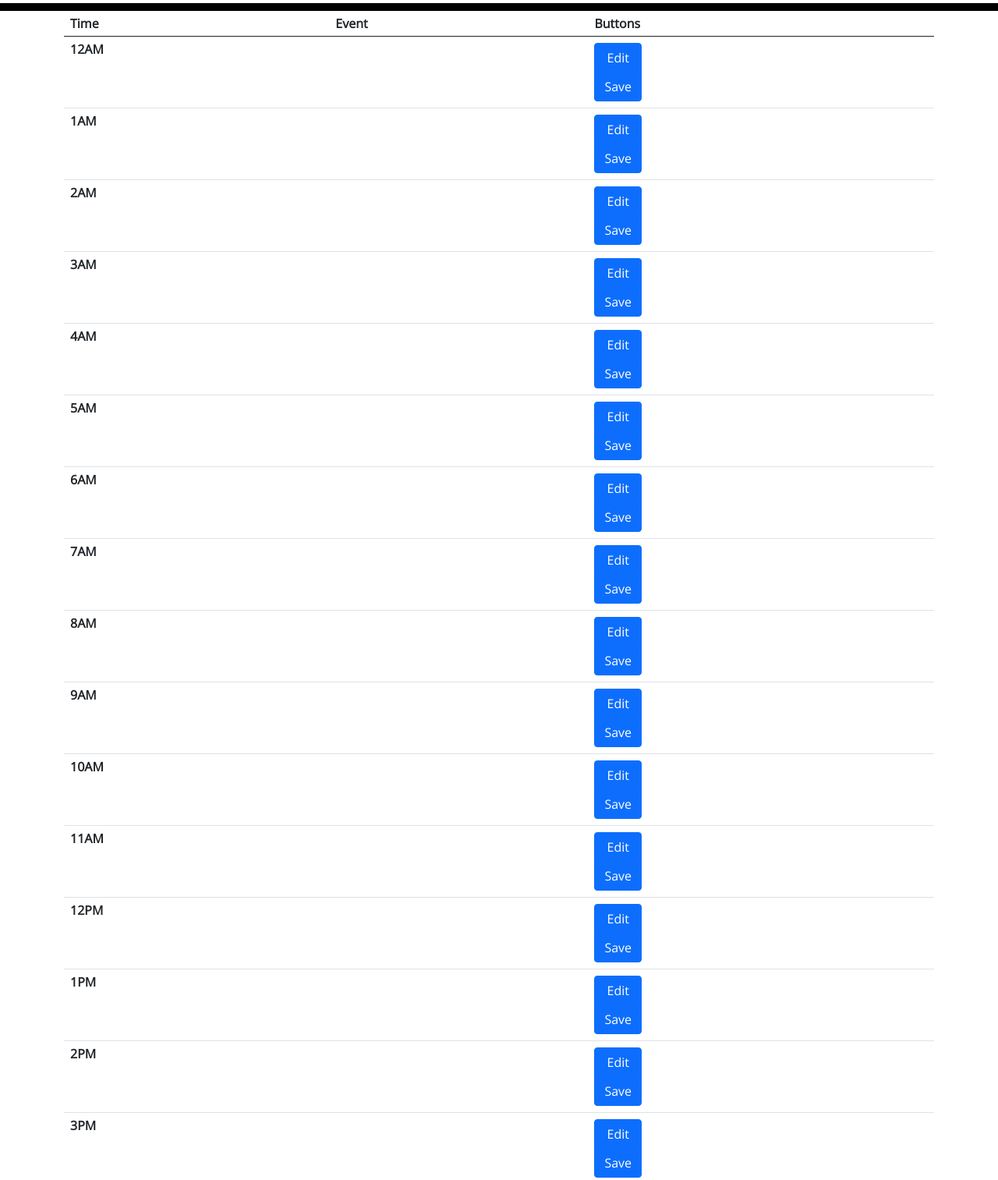
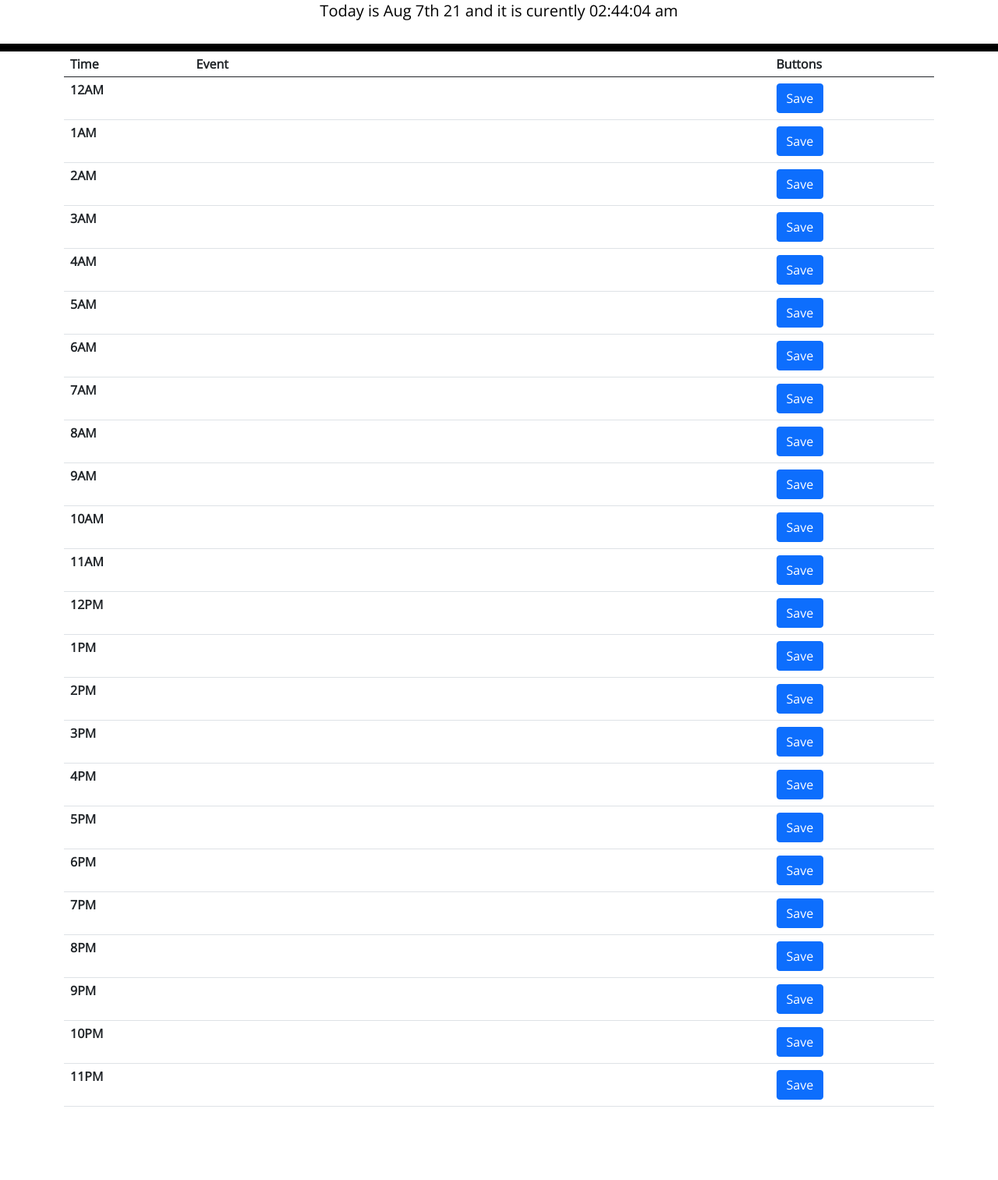
Before and after one commit to HavoxPrime/dayPlannerHW, a plain HTML site: page index.html in a window 1280 px wide. Shown: the part 117-1630 px from the top of the page at 78% size. After the commit the page ends 1552 px from the top, so only its background shows below. Drawn offline with nearby package versions, Linux system fonts and the light colour scheme.

Commit message:
fixing repo

```diff
--- a/Develop/index.html
+++ b/index.html
@@ -29,6 +29,7 @@
       <h1 class="display-3">Work Day Scheduler</h1>
       <p class="lead">A simple calendar app for scheduling your work day</p>
       <p id="currentDay" class="lead"></p>
+      <br />
     </header>
     <section class="container">
       <!-- Timeblocks go here -->
@@ -41,432 +42,360 @@
           </tr>
         </thead>
         <tbody>
-          <tr>
-            <th scope="row" class="12AM">12AM</th>
-            <td class=""></td>
+          <tr class="12AM">
+            <th scope="row">12AM</th>
+            <td class="col-8"></td>
             <td>
               <div
                 class="btn-group-vertical"
                 role="group"
                 aria-label="Basic example"
               >
-                <button type="button" class="btn btn-primary editEvent">
-                  Edit
-                </button>
                 <button type="button" class="btn btn-primary saveEvent">
                   Save
                 </button>
               </div>
             </td>
           </tr>
-          <tr>
-            <th scope="row" class="1AM">1AM</th>
-            <td class=""></td>
+          <tr class="1AM">
+            <th scope="row">1AM</th>
+            <td class="col-8"></td>
             <td>
               <div
                 class="btn-group-vertical"
                 role="group"
                 aria-label="Basic example"
               >
-                <button type="button" class="btn btn-primary editEvent">
-                  Edit
-                </button>
                 <button type="button" class="btn btn-primary saveEvent">
                   Save
                 </button>
               </div>
             </td>
           </tr>
-          <tr>
-            <th scope="row" class="2AM">2AM</th>
-            <td class=""></td>
+          <tr class="2AM">
+            <th scope="row">2AM</th>
+            <td class="col-8"></td>
             <td>
               <div
                 class="btn-group-vertical"
                 role="group"
                 aria-label="Basic example"
               >
-                <button type="button" class="btn btn-primary editEvent">
-                  Edit
-                </button>
                 <button type="button" class="btn btn-primary saveEvent">
                   Save
                 </button>
               </div>
             </td>
           </tr>
-          <tr>
-            <th scope="row" class="3AM">3AM</th>
-            <td class=""></td>
+          <tr class="3AM">
+            <th scope="row">3AM</th>
+            <td class="col-8"></td>
             <td>
               <div
                 class="btn-group-vertical"
                 role="group"
                 aria-label="Basic example"
               >
-                <button type="button" class="btn btn-primary editEvent">
-                  Edit
-                </button>
                 <button type="button" class="btn btn-primary saveEvent">
                   Save
                 </button>
               </div>
             </td>
           </tr>
-          <tr>
-            <th scope="row" class="4AM">4AM</th>
-            <td class=""></td>
+          <tr class="4AM">
+            <th scope="row">4AM</th>
+            <td class="col-8"></td>
             <td>
               <div
                 class="btn-group-vertical"
                 role="group"
                 aria-label="Basic example"
               >
-                <button type="button" class="btn btn-primary editEvent">
-                  Edit
-                </button>
                 <button type="button" class="btn btn-primary saveEvent">
                   Save
                 </button>
               </div>
             </td>
           </tr>
-          <tr>
-            <th scope="row" class="5AM">5AM</th>
-            <td class=""></td>
+          <tr class="5AM">
+            <th scope="row">5AM</th>
+            <td class="col-8"></td>
             <td>
               <div
                 class="btn-group-vertical"
                 role="group"
                 aria-label="Basic example"
               >
-                <button type="button" class="btn btn-primary editEvent">
-                  Edit
-                </button>
                 <button type="button" class="btn btn-primary saveEvent">
                   Save
                 </button>
               </div>
             </td>
           </tr>
-          <tr>
-            <th scope="row" class="6AM">6AM</th>
-            <td class=""></td>
+          <tr class="6AM">
+            <th scope="row">6AM</th>
+            <td class="col-8"></td>
             <td>
               <div
                 class="btn-group-vertical"
                 role="group"
                 aria-label="Basic example"
               >
-                <button type="button" class="btn btn-primary editEvent">
-                  Edit
-                </button>
                 <button type="button" class="btn btn-primary saveEvent">
                   Save
                 </button>
               </div>
             </td>
           </tr>
-          <tr>
-            <th scope="row" class="7AM">7AM</th>
-            <td class=""></td>
+          <tr class="7AM">
+            <th scope="row">7AM</th>
+            <td class="col-8"></td>
             <td>
               <div
                 class="btn-group-vertical"
                 role="group"
                 aria-label="Basic example"
               >
-                <button type="button" class="btn btn-primary editEvent">
-                  Edit
-                </button>
                 <button type="button" class="btn btn-primary saveEvent">
                   Save
                 </button>
               </div>
             </td>
           </tr>
-          <tr>
-            <th scope="row" class="8AM">8AM</th>
-            <td class=""></td>
+          <tr class="8AM">
+            <th scope="row">8AM</th>
+            <td class="col-8"></td>
             <td>
               <div
                 class="btn-group-vertical"
                 role="group"
                 aria-label="Basic example"
               >
-                <button type="button" class="btn btn-primary editEvent">
-                  Edit
-                </button>
                 <button type="button" class="btn btn-primary saveEvent">
                   Save
                 </button>
               </div>
             </td>
           </tr>
-          <tr>
-            <th scope="row" class="9AM">9AM</th>
-            <td class=""></td>
+          <tr class="9AM">
+            <th scope="row">9AM</th>
+            <td class="col-8"></td>
             <td>
               <div
                 class="btn-group-vertical"
                 role="group"
                 aria-label="Basic example"
               >
-                <button type="button" class="btn btn-primary editEvent">
-                  Edit
-                </button>
                 <button type="button" class="btn btn-primary saveEvent">
                   Save
                 </button>
               </div>
             </td>
           </tr>
-          <tr>
-            <th scope="row" class="10AM">10AM</th>
-            <td class=""></td>
+          <tr class="10AM">
+            <th scope="row">10AM</th>
+            <td class="col-8"></td>
             <td>
               <div
                 class="btn-group-vertical"
                 role="group"
                 aria-label="Basic example"
               >
-                <button type="button" class="btn btn-primary editEvent">
-                  Edit
-                </button>
                 <button type="button" class="btn btn-primary saveEvent">
                   Save
                 </button>
               </div>
             </td>
           </tr>
-          <tr>
-            <th scope="row" class="11AM">11AM</th>
-            <td class=""></td>
+          <tr class="11AM">
+            <th scope="row">11AM</th>
+            <td class="col-8"></td>
             <td>
               <div
                 class="btn-group-vertical"
                 role="group"
                 aria-label="Basic example"
               >
-                <button type="button" class="btn btn-primary editEvent">
-                  Edit
-                </button>
                 <button type="button" class="btn btn-primary saveEvent">
                   Save
                 </button>
               </div>
             </td>
           </tr>
-          <tr>
-            <th scope="row" class="12PM">12PM</th>
-            <td class=""></td>
+          <tr class="12PM">
+            <th scope="row">12PM</th>
+            <td class="col-8"></td>
             <td>
               <div
                 class="btn-group-vertical"
                 role="group"
                 aria-label="Basic example"
               >
-                <button type="button" class="btn btn-primary editEvent">
-                  Edit
-                </button>
                 <button type="button" class="btn btn-primary saveEvent">
                   Save
                 </button>
               </div>
             </td>
           </tr>
-          <tr>
-            <th scope="row" class="1PM">1PM</th>
-            <td class=""></td>
+          <tr class="1PM">
+            <th scope="row">1PM</th>
+            <td class="col-8"></td>
             <td>
               <div
                 class="btn-group-vertical"
                 role="group"
                 aria-label="Basic example"
               >
-                <button type="button" class="btn btn-primary editEvent">
-                  Edit
-                </button>
                 <button type="button" class="btn btn-primary saveEvent">
                   Save
                 </button>
               </div>
             </td>
           </tr>
-          <tr>
-            <th scope="row" class="2PM">2PM</th>
-            <td class=""></td>
+          <tr class="2PM">
+            <th scope="row">2PM</th>
+            <td class="col-8"></td>
             <td>
               <div
                 class="btn-group-vertical"
                 role="group"
                 aria-label="Basic example"
               >
-                <button type="button" class="btn btn-primary editEvent">
-                  Edit
-                </button>
                 <button type="button" class="btn btn-primary saveEvent">
                   Save
                 </button>
               </div>
             </td>
           </tr>
-          <tr>
-            <th scope="row" class="3PM">3PM</th>
-            <td class=""></td>
+          <tr class="3PM">
+            <th scope="row">3PM</th>
+            <td class="col-8"></td>
             <td>
               <div
                 class="btn-group-vertical"
                 role="group"
                 aria-label="Basic example"
               >
-                <button type="button" class="btn btn-primary editEvent">
-                  Edit
-                </button>
                 <button type="button" class="btn btn-primary saveEvent">
                   Save
                 </button>
               </div>
             </td>
           </tr>
-          <tr>
-            <th scope="row" class="4PM">4PM</th>
-            <td class=""></td>
+          <tr class="4PM">
+            <th scope="row">4PM</th>
+            <td class="col-8"></td>
             <td>
               <div
                 class="btn-group-vertical"
                 role="group"
                 aria-label="Basic example"
               >
-                <button type="button" class="btn btn-primary editEvent">
-                  Edit
-                </button>
                 <button type="button" class="btn btn-primary saveEvent">
                   Save
                 </button>
               </div>
             </td>
           </tr>
-          <tr>
-            <th scope="row" class="5PM">5PM</th>
-            <td class=""></td>
+          <tr class="5PM">
+            <th scope="row">5PM</th>
+            <td class="col-8"></td>
             <td>
               <div
                 class="btn-group-vertical"
                 role="group"
                 aria-label="Basic example"
               >
-                <button type="button" class="btn btn-primary editEvent">
-                  Edit
-                </button>
                 <button type="button" class="btn btn-primary saveEvent">
                   Save
                 </button>
               </div>
             </td>
           </tr>
-          <tr>
-            <th scope="row" class="6PM">6PM</th>
-            <td class=""></td>
+          <tr class="6PM">
+            <th scope="row">6PM</th>
+            <td class="col-8"></td>
             <td>
               <div
                 class="btn-group-vertical"
                 role="group"
                 aria-label="Basic example"
               >
-                <button type="button" class="btn btn-primary editEvent">
-                  Edit
-                </button>
                 <button type="button" class="btn btn-primary saveEvent">
                   Save
                 </button>
               </div>
             </td>
           </tr>
-          <tr>
-            <th scope="row" class="7PM">7PM</th>
-            <td class=""></td>
+          <tr class="7PM">
+            <th scope="row">7PM</th>
+            <td class="col-8"></td>
             <td>
               <div
                 class="btn-group-vertical"
                 role="group"
                 aria-label="Basic example"
               >
-                <button type="button" class="btn btn-primary editEvent">
-                  Edit
-                </button>
                 <button type="button" class="btn btn-primary saveEvent">
                   Save
                 </button>
               </div>
             </td>
           </tr>
-          <tr>
-            <th scope="row" class="8PM">8PM</th>
-            <td class=""></td>
+          <tr class="8PM">
+            <th scope="row">8PM</th>
+            <td class="col-8"></td>
             <td>
               <div
                 class="btn-group-vertical"
                 role="group"
                 aria-label="Basic example"
               >
-                <button type="button" class="btn btn-primary editEvent">
-                  Edit
-                </button>
                 <button type="button" class="btn btn-primary saveEvent">
                   Save
                 </button>
               </div>
             </td>
           </tr>
-          <tr>
-            <th scope="row" class="9PM">9PM</th>
-            <td class=""></td>
+          <tr class="9PM">
+            <th scope="row">9PM</th>
+            <td class="col-8"></td>
             <td>
               <div
                 class="btn-group-vertical"
                 role="group"
                 aria-label="Basic example"
               >
-                <button type="button" class="btn btn-primary editEvent">
-                  Edit
-                </button>
                 <button type="button" class="btn btn-primary saveEvent">
                   Save
                 </button>
               </div>
             </td>
           </tr>
-          <tr>
-            <th scope="row" class="10PM">10PM</th>
-            <td class=""></td>
+          <tr class="10PM">
+            <th scope="row">10PM</th>
+            <td class="col-8"></td>
             <td>
               <div
                 class="btn-group-vertical"
                 role="group"
                 aria-label="Basic example"
               >
-                <button type="button" class="btn btn-primary editEvent">
-                  Edit
-                </button>
                 <button type="button" class="btn btn-primary saveEvent">
                   Save
                 </button>
               </div>
             </td>
           </tr>
-          <tr>
-            <th scope="row" class="11PM">11PM</th>
-            <td class=""></td>
+          <tr class="11PM">
+            <th scope="row">11PM</th>
+            <td class="col-8"></td>
             <td>
               <div
                 class="btn-group-vertical"
                 role="group"
                 aria-label="Basic example"
               >
-                <button type="button" class="btn btn-primary editEvent">
-                  Edit
-                </button>
                 <button type="button" class="btn btn-primary saveEvent">
                   Save
                 </button>
@@ -475,13 +404,9 @@
           </tr>
         </tbody>
       </table>
-
-      <div class="btn-group-vertical" role="group" aria-label="Basic example">
-        <button type="button" class="btn btn-primary editEvent">Edit</button>
-        <button type="button" class="btn btn-primary saveEvent">Save</button>
-      </div>
     </section>
     <script src="https://cdnjs.cloudflare.com/ajax/libs/jquery/3.2.1/jquery.min.js"></script>
     <script src="https://cdnjs.cloudflare.com/ajax/libs/moment.js/2.24.0/moment.min.js"></script>
+    <script src=".\script.js"></script>
   </body>
 </html>
--- /dev/null
+++ b/script.js
@@ -0,0 +1,40 @@
+var currentDate = moment().format("MMM Do YY");
+var currentTime = moment().format("hh:mm:ss a");
+var testTime = moment("1:30:00", "hh:mm:ss a");
+var dayOrNight = moment().diff(moment().startOf("day"), "hours");
+var timeBoxes = [
+  {
+    daClass: $(".12AM"),
+    beforeTime: moment("11:59:59", "hh:mm:ss a"),
+    afterTime: moment("12:59:59", "hh:mm:ss a"),
+    isDay: true,
+  },
+];
+console.log(currentDate);
+console.log(currentTime);
+
+function setUP() {
+  $("#currentDay").append(
+    "Today is " + currentDate + " and it is curently " + currentTime
+  );
+  $(timeBoxes).each(function (i) {
+    var isAM;
+    if (dayOrNight > 12) {
+      isAM = true;
+    } else {
+      isAM = false;
+    }
+    if (
+      timeBoxes[i].beforeTime < testTime &&
+      timeBoxes[i].afterTime > testTime
+    ) {
+      console.log("is between");
+    } else if (timeBoxes[i].beforeTime > testTime) {
+      console.log("is before");
+    } else if (timeBoxes[i].afterTime < testTime) {
+      console.log("is after");
+    }
+  });
+}
+
+setUP();
```
Also changed, not shown: Develop/script.js (deleted), style.css (renamed from Develop/style.css).
